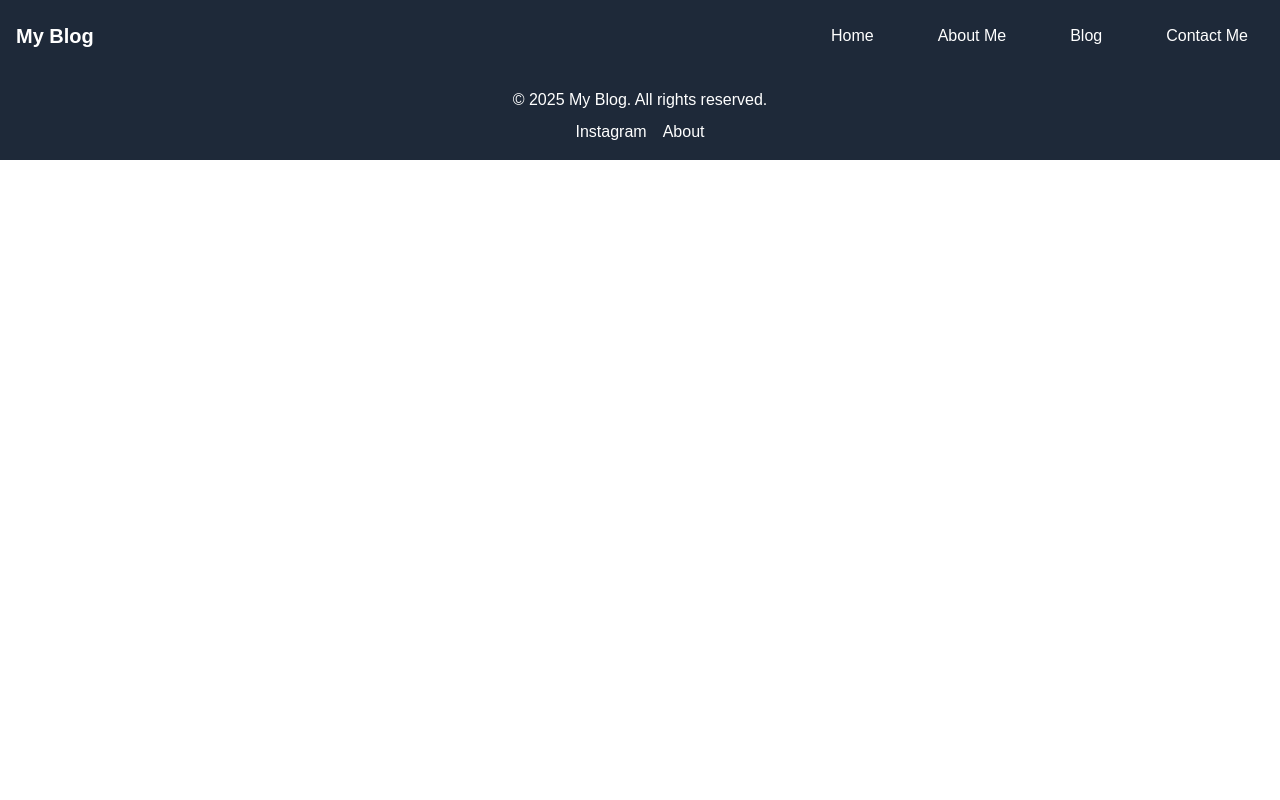
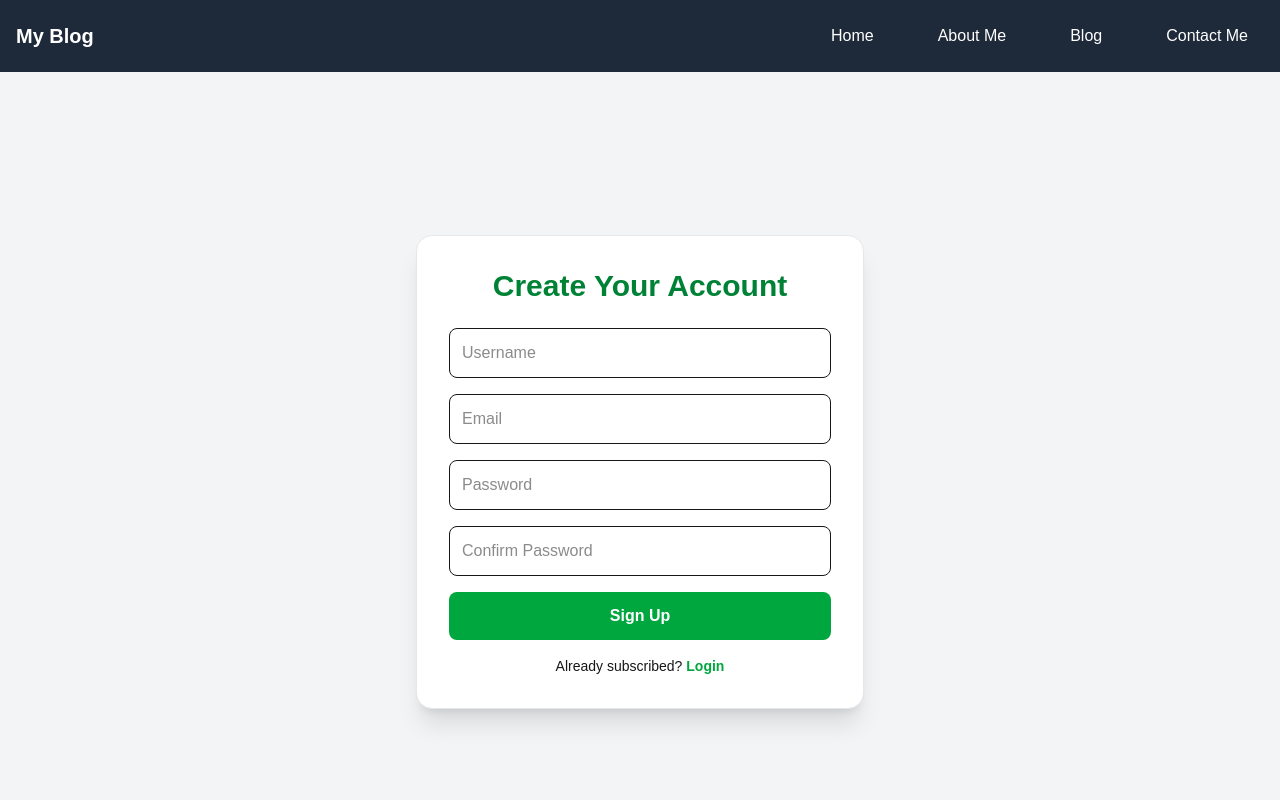
Before and after one commit to Mohamad-Moghadam/Personal-Blog, a Next.js app: page /signup in a window 1280 px wide. Shown: the top 800 px of the page. Built offline with nearby package versions, Linux system fonts and the light colour scheme; no server answers.

Commit message:
🐛 use of react hook form was added

```diff
--- a/package.json
+++ b/package.json
@@ -12,6 +12,7 @@
     "next": "16.0.1",
     "react": "19.2.0",
     "react-dom": "19.2.0",
+    "react-hook-form": "^7.66.1",
     "react-hot-toast": "^2.6.0"
   },
   "devDependencies": {
--- a/src/app/login/page.tsx
+++ b/src/app/login/page.tsx
@@ -1,67 +1,49 @@
 "use client";
 
-import { useState } from "react";
+import { useForm } from "react-hook-form";
 import toast from "react-hot-toast";
 import { useRouter } from "next/navigation";
 import Link from "next/link";
 
+type LoginForm = {
+	username: string;
+	password: string;
+};
+
 export default function Login() {
 	const router = useRouter();
-
 	const BASE_URL = process.env.NEXT_PUBLIC_BASE_URL;
 
-	const [form, setForm] = useState({
-		username: "",
-		password: "",
-	});
+	const {
+		register,
+		handleSubmit,
+		reset,
+		formState: { errors },
+	} = useForm<LoginForm>();
 
-	const handleChange = (e) => {
-		setForm({
-			...form,
-			[e.target.name]: e.target.value,
-		});
-	};
-
-	const handleSubmit = async (e) => {
-		e.preventDefault();
-
+	const onSubmit = async (data: LoginForm) => {
 		try {
 			const res = await fetch(`${BASE_URL}/Subscribers/token`, {
 				method: "POST",
-				headers: {
-					"Content-Type": "application/json",
-				},
-				body: JSON.stringify(form),
+				headers: { "Content-Type": "application/json" },
+				body: JSON.stringify(data),
 			});
-
 			if (!res.ok) {
-				toast.error("Username or password is incorrect");
+				toast.error("Invalid username or password");
 				return;
 			}
-
-			const data = await res.json();
-
-			// فرض می‌کنیم API این را برمی‌گرداند:
-			// { "access_token": "xxxxx" }
-			const token = data.access_token;
-
+			const json = await res.json();
+			const token = json.access_token;
 			if (!token) {
-				toast.error("Token not received!");
+				toast.error("Token not received");
 				return;
 			}
-
-			// ذخیره توکن
 			localStorage.setItem("token", token);
-
-			toast.success("Logged in successfully!");
-
-			// هدایت به داشبورد
-			setTimeout(() => {
-				router.push("/dashboard");
-			}, 1000);
-		} catch (err) {
-			console.error(err);
-			toast.error("Connection error!");
+			toast.success("Logged in successfully");
+			reset();
+			setTimeout(() => router.push("/dashboard"), 1000);
+		} catch {
+			toast.error("Connection error");
 		}
 	};
 
@@ -71,32 +53,18 @@ export default function Login() {
 				<h1 className="text-3xl font-bold text-center mb-6 text-green-700">
 					Login
 				</h1>
-
-				<form onSubmit={handleSubmit} className="space-y-4">
-					<div>
-						<label className="text-sm font-medium block mb-1">Username</label>
+				<form className="space-y-4" onSubmit={handleSubmit(onSubmit)}>
 					<input
-							type="text"
-							name="username"
-							value={form.username}
-							onChange={handleChange}
-							placeholder="Enter username"
+						{...register("username", { required: true })}
+						placeholder="Username"
 						className="w-full p-3 border rounded-lg focus:outline-none focus:ring-2 focus:ring-green-500"
 					/>
-					</div>
-
-					<div>
-						<label className="text-sm font-medium block mb-1">Password</label>
 					<input
+						{...register("password", { required: true })}
 						type="password"
-							name="password"
-							value={form.password}
-							onChange={handleChange}
-							placeholder="Enter password"
+						placeholder="Password"
 						className="w-full p-3 border rounded-lg focus:outline-none focus:ring-2 focus:ring-green-500"
 					/>
-					</div>
-
 					<button
 						type="submit"
 						className="w-full bg-green-600 text-white py-3 rounded-lg font-semibold hover:bg-green-700 transition"
@@ -104,7 +72,6 @@ export default function Login() {
 						Login
 					</button>
 				</form>
-
 				<p className="text-center text-sm mt-4">
 					Don’t have an account?{" "}
 					<Link
--- a/src/app/signup/layout.tsx
+++ /dev/null
@@ -1,12 +0,0 @@
-import { Toaster } from "react-hot-toast";
-
-export default function RootLayout({ children }) {
-	return (
-		<html lang="en">
-			<body>
-				<Toaster position="top-right" />
-				{children}
-			</body>
-		</html>
-	);
-}
--- a/src/app/signup/page.tsx
+++ b/src/app/signup/page.tsx
@@ -1,48 +1,55 @@
 "use client";
 
-import { useState } from "react";
+import { useForm } from "react-hook-form";
 import toast from "react-hot-toast";
+import { useRouter } from "next/navigation";
 import Link from "next/link";
-import { useRouter } from "next/navigation"; // 👈 اضافه شد
+
+type SignupForm = {
+	username: string;
+	email: string;
+	password: string;
+	confirm: string;
+};
 
 export default function Signup() {
-	const router = useRouter(); // 👈 اینجا
+	const router = useRouter();
+	const BASE_URL = process.env.NEXT_PUBLIC_BASE_URL;
 
-	const [form, setForm] = useState({
-		username: "",
-		email: "",
-		password: "",
-		confirm: "",
-	});
+	const {
+		register,
+		handleSubmit,
+		watch,
+		reset,
+		formState: { errors },
+	} = useForm<SignupForm>();
+	const password = watch("password");
 
-	const handleChange = (e) => {
-		setForm({ ...form, [e.target.name]: e.target.value });
-	};
-
-	const handleSubmit = (e) => {
-		e.preventDefault();
-
-		if (form.password !== form.confirm) {
-			toast.error("Passwords do not match!");
+	const onSubmit = async (data: SignupForm) => {
+		if (data.password !== data.confirm) {
+			toast.error("Passwords do not match");
 			return;
 		}
-
-		// اینجا درخواست به backend قرار می‌گیرد
-
-		toast.success("Signed up successfully!");
-
-		// هدایت به صفحه login بعد از 1 ثانیه
-		setTimeout(() => {
-			router.push("/login"); // 👈 انتقال
-		}, 1000);
-
-		// ریست فرم
-		setForm({
-			username: "",
-			email: "",
-			password: "",
-			confirm: "",
+		try {
+			const res = await fetch(`${BASE_URL}/Subscribers/create`, {
+				method: "POST",
+				headers: { "Content-Type": "application/json" },
+				body: JSON.stringify({
+					username: data.username,
+					email: data.email,
+					password: data.password,
+				}),
 			});
+			if (!res.ok) {
+				toast.error("Signup failed");
+				return;
+			}
+			toast.success("Signed up successfully");
+			reset();
+			setTimeout(() => router.push("/login"), 1000);
+		} catch {
+			toast.error("Connection error");
+		}
 	};
 
 	return (
@@ -51,58 +58,30 @@ export default function Signup() {
 				<h1 className="text-3xl font-bold mb-6 text-center text-green-700">
 					Create Your Account
 				</h1>
-
-				<form className="space-y-4" onSubmit={handleSubmit}>
-					<div>
-						<label className="block text-sm font-medium mb-1">Username</label>
+				<form className="space-y-4" onSubmit={handleSubmit(onSubmit)}>
 					<input
-							name="username"
-							value={form.username}
-							onChange={handleChange}
-							type="text"
-							placeholder="Enter username"
-							className="w-full border p-3 rounded-lg focus:outline-none focus:ring-2 focus:ring-green-500"
+						{...register("username", { required: true })}
+						placeholder="Username"
+						className="w-full p-3 border rounded-lg focus:outline-none focus:ring-2 focus:ring-green-500"
 					/>
-					</div>
-
-					<div>
-						<label className="block text-sm font-medium mb-1">Email</label>
 					<input
-							name="email"
-							value={form.email}
-							onChange={handleChange}
+						{...register("email", { required: true })}
 						type="email"
-							placeholder="Enter email"
-							className="w-full border p-3 rounded-lg focus:outline-none focus:ring-2 focus:ring-green-500"
+						placeholder="Email"
+						className="w-full p-3 border rounded-lg focus:outline-none focus:ring-2 focus:ring-green-500"
 					/>
-					</div>
-
-					<div>
-						<label className="block text-sm font-medium mb-1">Password</label>
 					<input
-							name="password"
-							value={form.password}
-							onChange={handleChange}
+						{...register("password", { required: true })}
 						type="password"
-							placeholder="Enter password"
-							className="w-full border p-3 rounded-lg focus:outline-none focus:ring-2 focus:ring-green-500"
+						placeholder="Password"
+						className="w-full p-3 border rounded-lg focus:outline-none focus:ring-2 focus:ring-green-500"
 					/>
-					</div>
-
-					<div>
-						<label className="block text-sm font-medium mb-1">
-							Confirm Password
-						</label>
 					<input
-							name="confirm"
-							value={form.confirm}
-							onChange={handleChange}
+						{...register("confirm", { required: true })}
 						type="password"
-							placeholder="Repeat your password"
-							className="w-full border p-3 rounded-lg focus:outline-none focus:ring-2 focus:ring-green-500"
+						placeholder="Confirm Password"
+						className="w-full p-3 border rounded-lg focus:outline-none focus:ring-2 focus:ring-green-500"
 					/>
-					</div>
-
 					<button
 						type="submit"
 						className="w-full bg-green-600 text-white py-3 rounded-lg font-semibold hover:bg-green-700 transition"
@@ -110,7 +89,6 @@ export default function Signup() {
 						Sign Up
 					</button>
 				</form>
-
 				<p className="text-center text-sm mt-4">
 					Already subscribed?{" "}
 					<Link
```
Also changed, not shown: 1 other file (tests, documents, lock files or other folders). Lines whose indentation alone changed are shown as unchanged.
